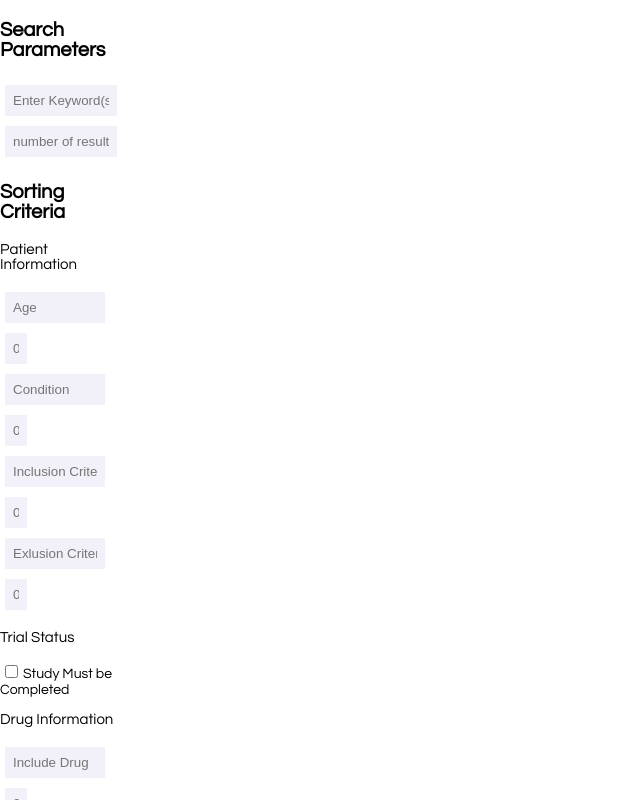
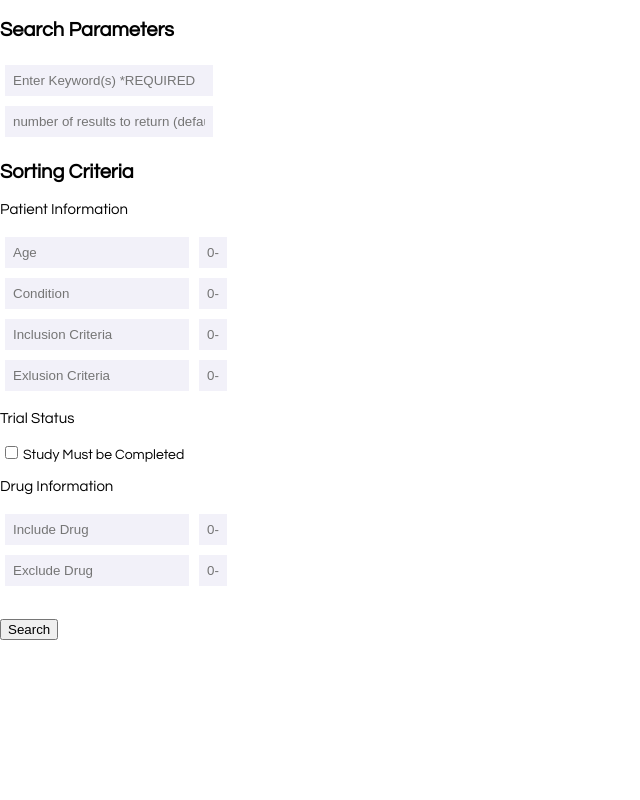
Before and after one commit to varunratnakar/comparison-application, a React app in the folder frontend/: page / in a window 1280 px wide. Shown: the whole page, without its empty margins (0-640 px from the left). Built offline with nearby package versions, Linux system fonts and the light colour scheme.

Commit message:
testing table

```diff
--- a/frontend/src/index.css
+++ b/frontend/src/index.css
@@ -37,7 +37,7 @@ body {
   position: relative;
   top: 0;
   left: 0;
-  width: 15vh;
+  width: 30vh;
 }
 .MyRoot{
   width: 100%;
```
